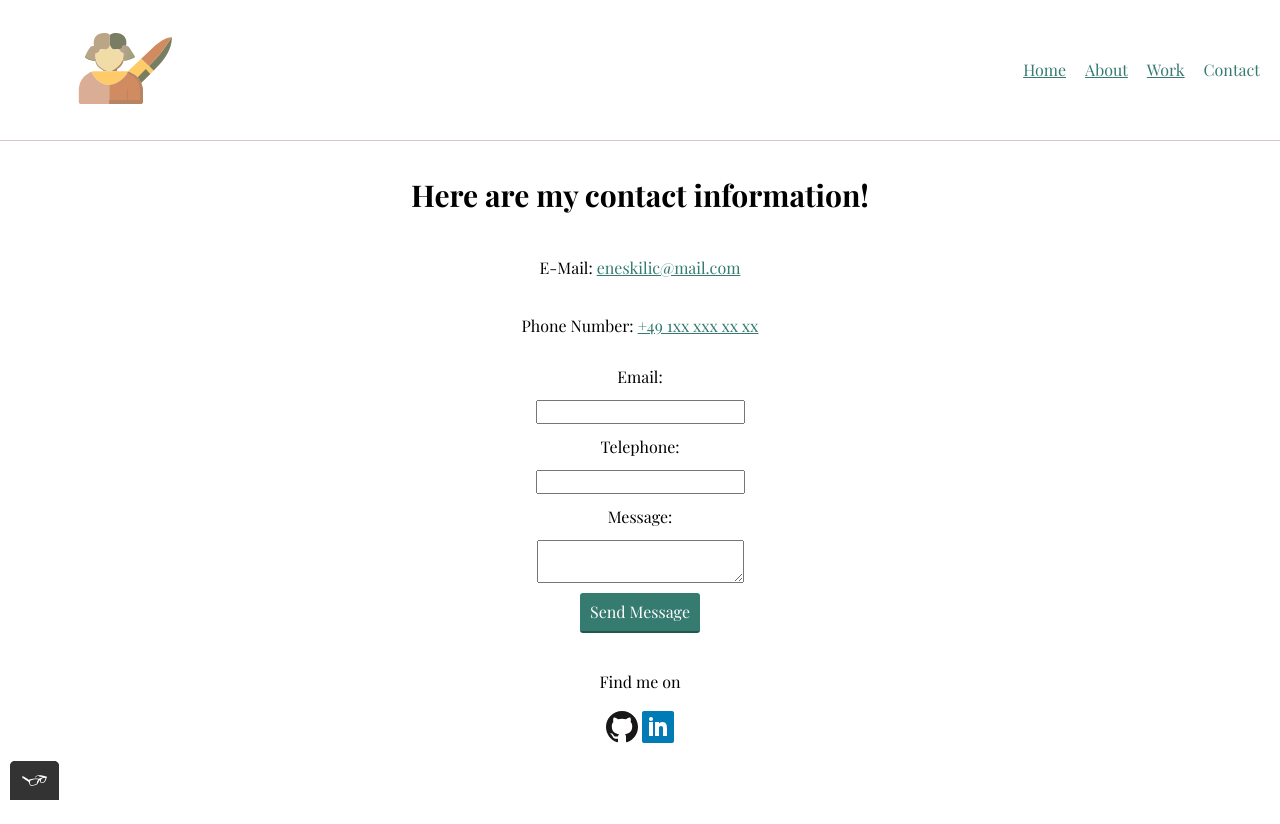
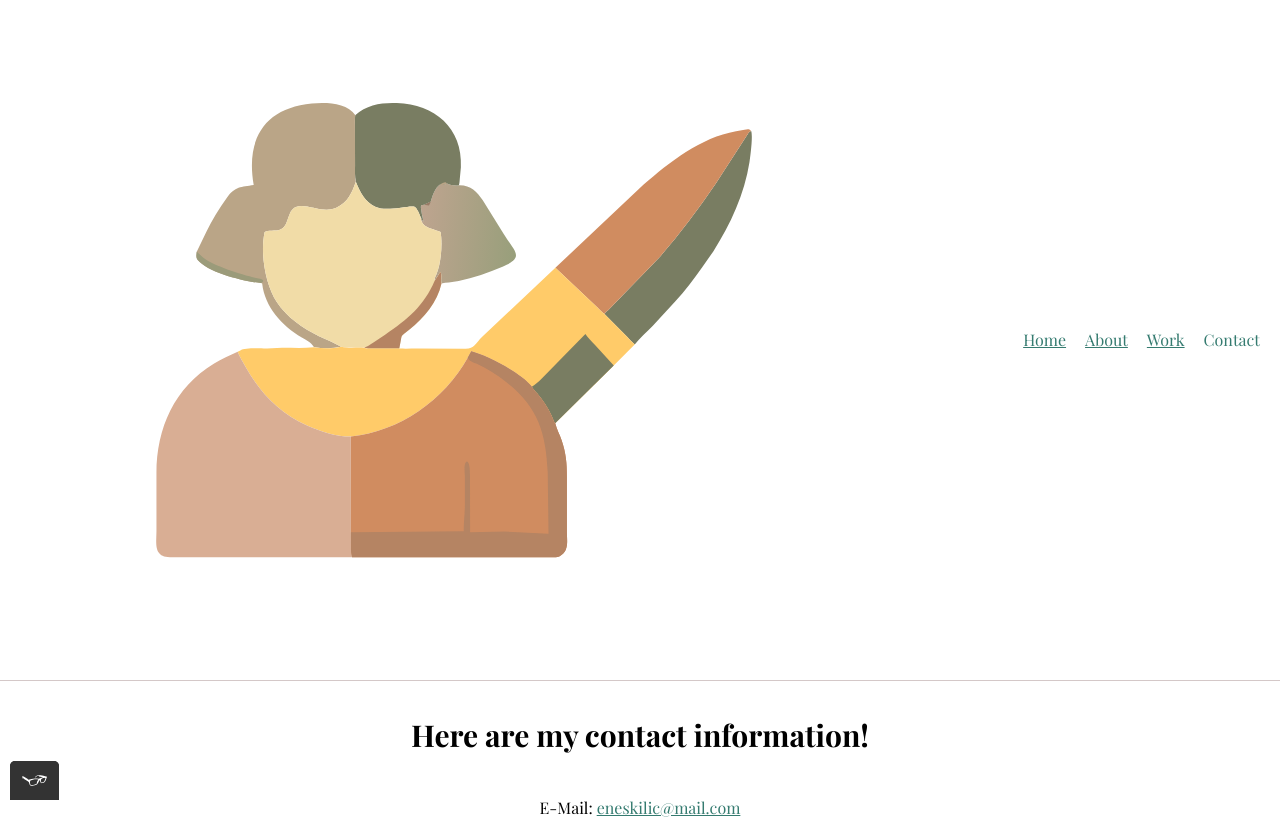
Before and after one commit to ensklc93/portfolio-website, a plain HTML site: page contact.html in a window 1280 px wide. Shown: the top 824 px of the page. Before the commit the page ends 800 px from the top, so only its background shows below. Drawn offline with nearby package versions, Linux system fonts and the light colour scheme; a web font is replaced by a local one.

Commit message:
Deleted the inline style properties of img

```diff
--- a/contact.html
+++ b/contact.html
@@ -16,7 +16,7 @@
   </head>
   <body>
     <header class="page-header">
-      <img src="./img/a-strong-warrior-of-a-tribe-as-a-favicon.svg" alt="Logo" style="height: 100px; width: 100px;" class="page-header__item">
+      <img src="./img/a-strong-warrior-of-a-tribe-as-a-favicon.svg" alt="Logo" class="page-header__item">
       <nav class="main-navigation page-header__item">
         <ul role="menubar" class="navigation-list">
           <li role="presentation">
```
